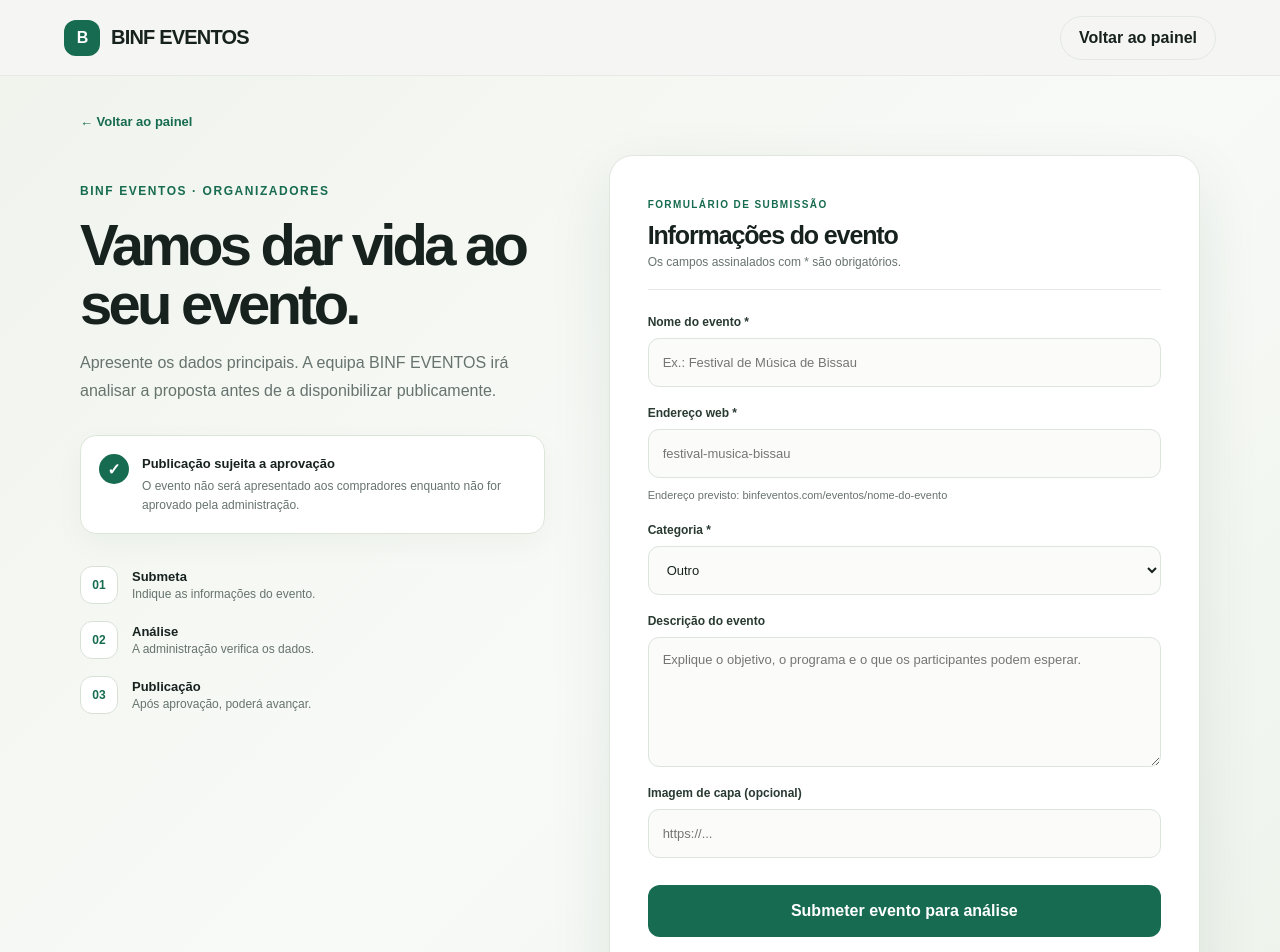
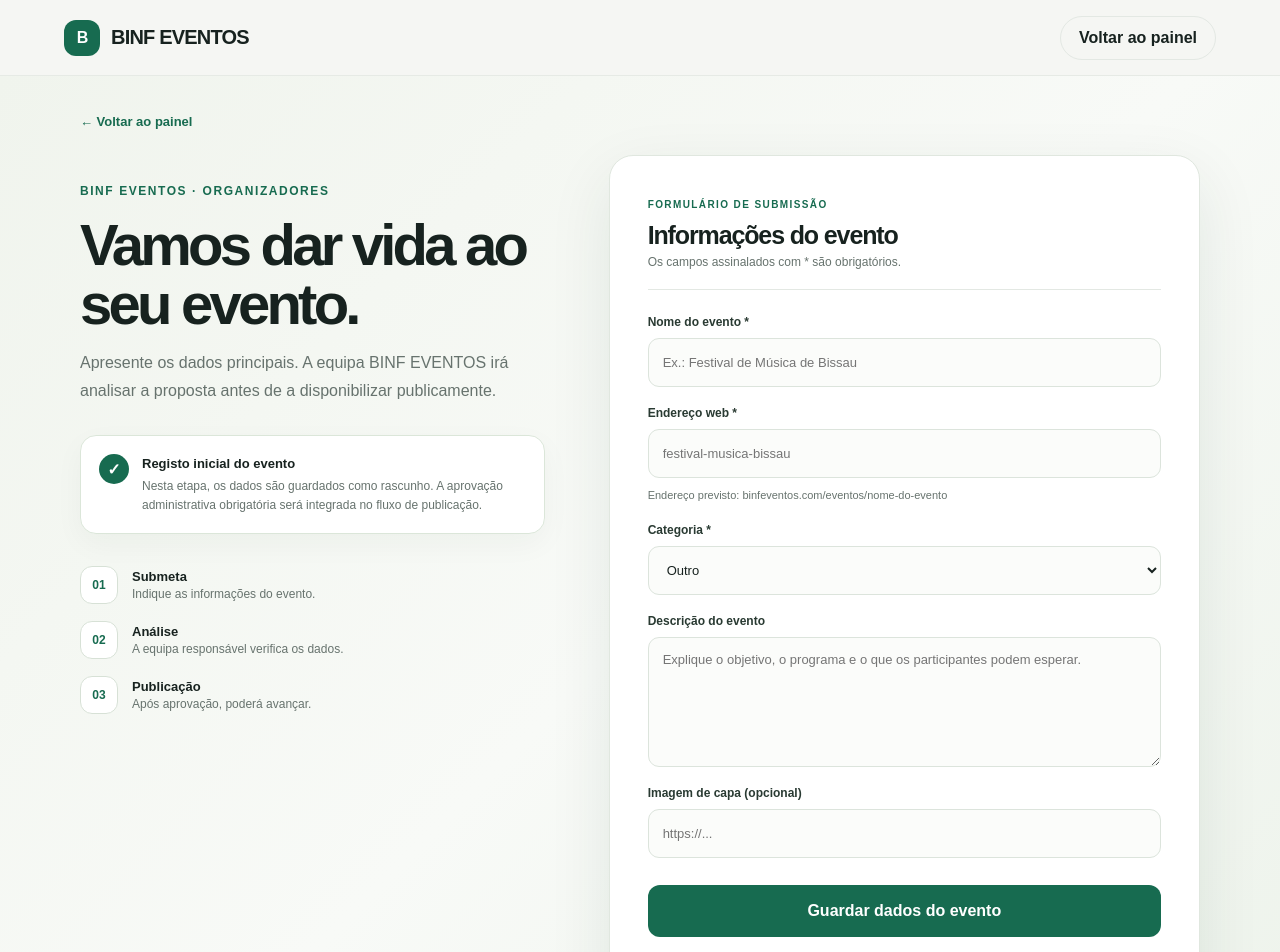
Before and after one commit to biosbio/binfeventos, a Next.js app: page /painel/eventos/novo in a window 1280 px wide. Shown: the top 952 px of the page. Built offline with nearby package versions, Linux system fonts and the light colour scheme.

Commit message:
fix(organizer): accurately label current draft-only submission behavior

```diff
--- a/src/app/painel/eventos/novo/page.tsx
+++ b/src/app/painel/eventos/novo/page.tsx
@@ -56,11 +56,11 @@ export default function NewEventPage() {
               <p>Apresente os dados principais. A equipa BINF EVENTOS irá analisar a proposta antes de a disponibilizar publicamente.</p>
               <div className="approval-note">
                 <span className="approval-icon">✓</span>
-                <div><strong>Publicação sujeita a aprovação</strong><p>O evento não será apresentado aos compradores enquanto não for aprovado pela administração.</p></div>
+                <div><strong>Registo inicial do evento</strong><p>Nesta etapa, os dados são guardados como rascunho. A aprovação administrativa obrigatória será integrada no fluxo de publicação.</p></div>
               </div>
               <div className="event-create-steps">
                 <div><span>01</span><p><strong>Submeta</strong><small>Indique as informações do evento.</small></p></div>
-                <div><span>02</span><p><strong>Análise</strong><small>A administração verifica os dados.</small></p></div>
+                <div><span>02</span><p><strong>Análise</strong><small>A equipa responsável verifica os dados.</small></p></div>
                 <div><span>03</span><p><strong>Publicação</strong><small>Após aprovação, poderá avançar.</small></p></div>
               </div>
             </section>
@@ -96,7 +96,7 @@ export default function NewEventPage() {
                   <label htmlFor="event-cover">Imagem de capa (opcional)</label>
                   <input id="event-cover" type="url" value={coverImageUrl} onChange={(e) => setCoverImageUrl(e.target.value)} placeholder="https://..." />
                 </div>
-                <button className="button button-primary event-submit-button" type="submit" disabled={loading}>{loading ? "A submeter..." : "Submeter evento para análise"}</button>
+                <button className="button button-primary event-submit-button" type="submit" disabled={loading}>{loading ? "A submeter..." : "Guardar dados do evento"}</button>
                 <p className="event-privacy-note">Ao submeter, confirma que tem autorização para organizar este evento e fornecer estas informações.</p>
               </form>
             </section>
```
